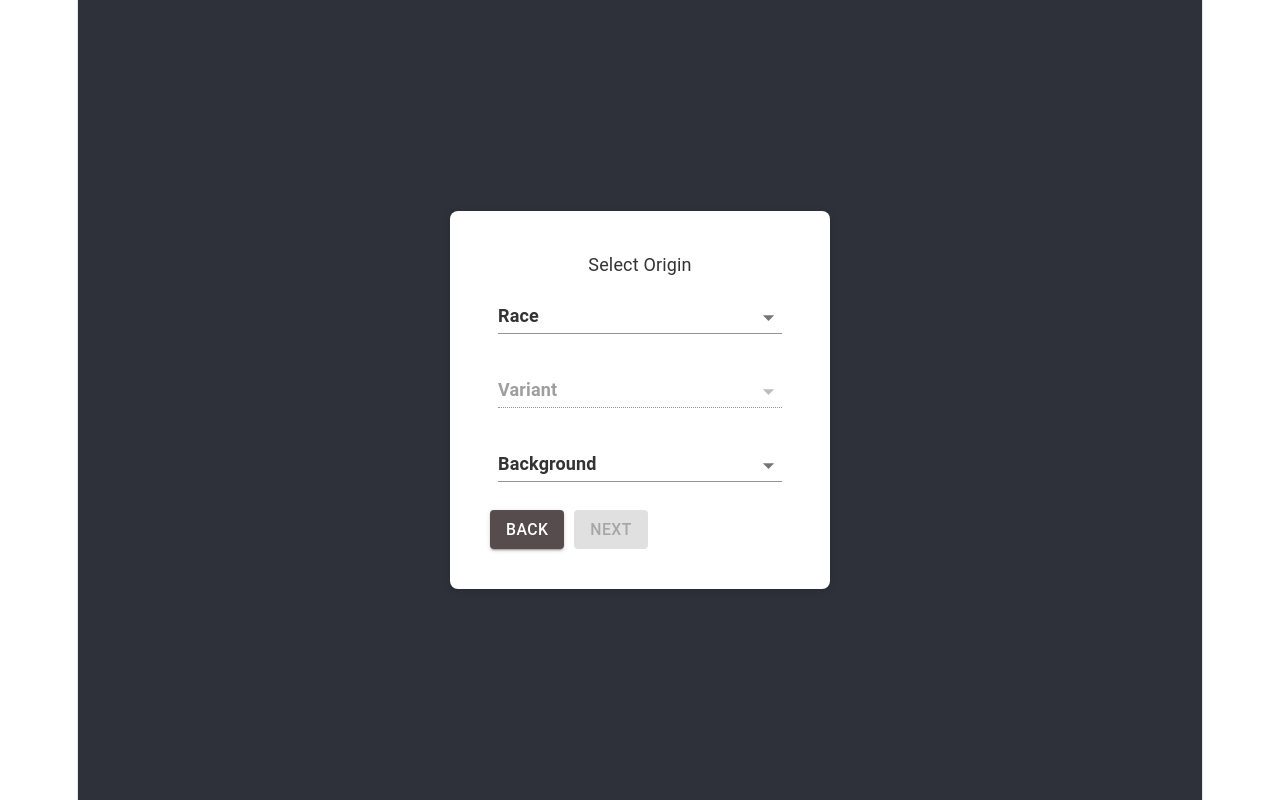
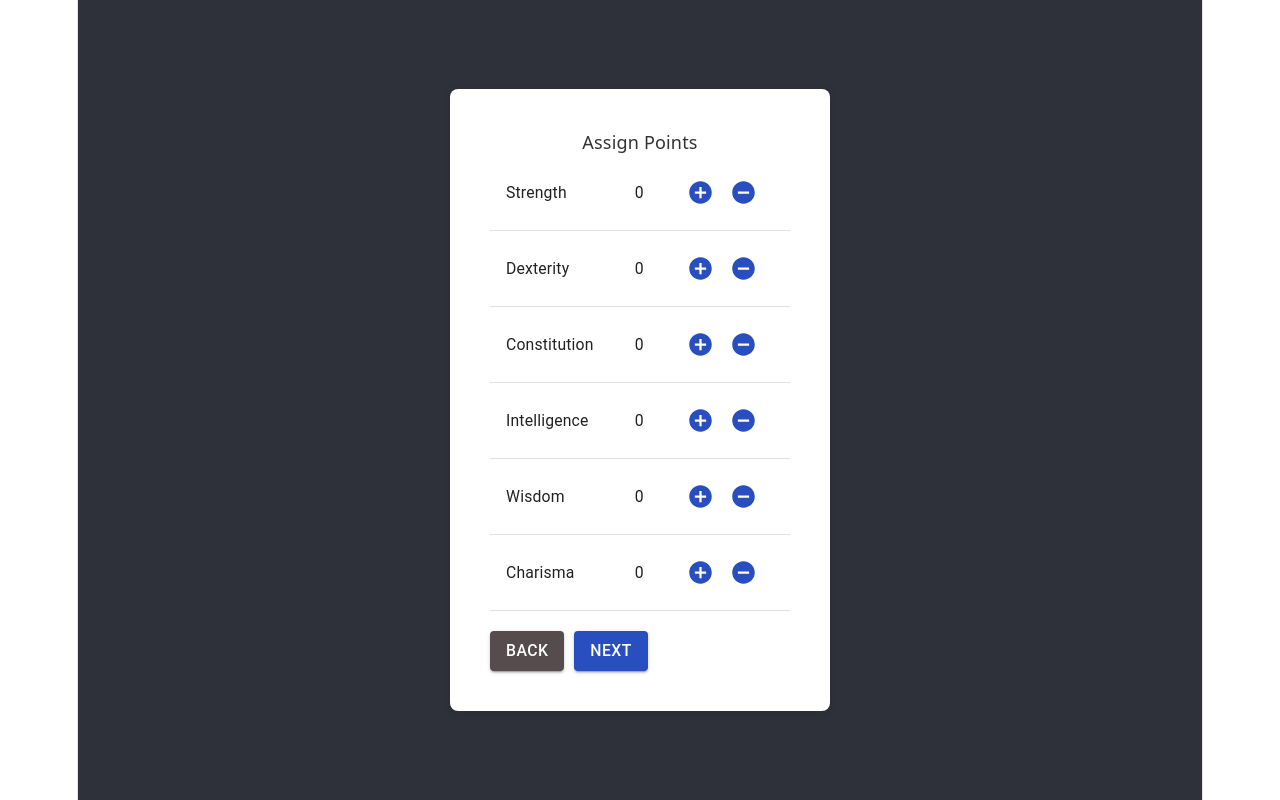
Before and after one commit to Johnathon-M-Begg/PhantasyStar_TTRPG_tool, a React (Vite) app: page /create in a window 1280 px wide. Built offline with nearby package versions, Linux system fonts and the light colour scheme.

Commit message:
feature/1 adding MUI icons

```diff
--- a/package.json
+++ b/package.json
@@ -12,6 +12,7 @@
   "dependencies": {
     "@emotion/react": "^11.14.0",
     "@emotion/styled": "^11.14.1",
+    "@mui/icons-material": "^7.3.9",
     "@mui/material": "^7.3.9",
     "react": "^19.2.4",
     "react-dom": "^19.2.4",
--- a/src/components/CharacterCreation/AbilityAssign.jsx
+++ b/src/components/CharacterCreation/AbilityAssign.jsx
@@ -1,14 +1,15 @@
 import {
     Button,
     FormControl,
-    Grid,
+    Grid, Icon, IconButton,
     MenuItem,
     Select,
     Stack,
     Table,
-    TableBody, TableCell,
+    TableBody, TableCell, TableRow,
 } from "@mui/material";
 import {useState} from "react";
+import {AddCircle, RemoveCircle} from "@mui/icons-material";
 
 function AbilityAssign({
     abilityScores,
@@ -16,10 +17,12 @@ function AbilityAssign({
     setStep,
 }) {
 
+
+
     const rules = [
-        "Method A: Assign Values",
-        "Method B: Assign Points",
-        "Method C: Assign Roles",
+        // "Assign Values",
+        "Assign Points",
+        // "Assign Rolls",
     ]
     const [currentRule, setCurrentRule] = useState(rules[0])
 
@@ -28,35 +31,85 @@ function AbilityAssign({
         return(
             <Table>
                 <TableBody>
+                    <TableRow>
                         <TableCell>Strength</TableCell>
                         <TableCell>{abilityScores.Strength}</TableCell>
-                </TableBody>
-                <TableBody>
+                        <TableCell>
+                            <IconButton color="primary">
+                                <AddCircle/>
+                            </IconButton>
+                            <IconButton color="primary">
+                                <RemoveCircle/>
+                            </IconButton>
+                        </TableCell>
+                    </TableRow>
+                    <TableRow>
                         <TableCell>Dexterity</TableCell>
                         <TableCell>{abilityScores.Dexterity}</TableCell>
-                </TableBody>
-                <TableBody>
+                        <TableCell>
+                            <IconButton color="primary">
+                                <AddCircle/>
+                            </IconButton>
+                            <IconButton color="primary">
+                                <RemoveCircle/>
+                            </IconButton>
+                        </TableCell>
+
+                    </TableRow>
+                    <TableRow>
                         <TableCell>Constitution</TableCell>
                         <TableCell>{abilityScores.Constitution}</TableCell>
-                </TableBody>
-                <TableBody>
+                        <TableCell>
+                            <IconButton color="primary">
+                                <AddCircle/>
+                            </IconButton>
+                            <IconButton color="primary">
+                                <RemoveCircle/>
+                            </IconButton>
+                        </TableCell>
+                    </TableRow>
+                    <TableRow>
                         <TableCell>Intelligence</TableCell>
                         <TableCell>{abilityScores.Intelligence}</TableCell>
-                </TableBody>
-                <TableBody>
+                        <TableCell>
+                            <IconButton color="primary">
+                                <AddCircle/>
+                            </IconButton>
+                            <IconButton color="primary">
+                                <RemoveCircle/>
+                            </IconButton>
+                        </TableCell>
+                    </TableRow>
+                    <TableRow>
                         <TableCell>Wisdom</TableCell>
                         <TableCell>{abilityScores.Wisdom}</TableCell>
-                </TableBody>
-                <TableBody>
+                        <TableCell>
+                            <IconButton color="primary">
+                                <AddCircle/>
+                            </IconButton>
+                            <IconButton color="primary">
+                                <RemoveCircle/>
+                            </IconButton>
+                        </TableCell>
+                    </TableRow>
+                    <TableRow>
                         <TableCell>Charisma</TableCell>
                         <TableCell>{abilityScores.Charisma}</TableCell>
+                        <TableCell>
+                            <IconButton color="primary">
+                                <AddCircle/>
+                            </IconButton>
+                            <IconButton color="primary">
+                                <RemoveCircle/>
+                            </IconButton>
+                        </TableCell>
+                    </TableRow>
                 </TableBody>
             </Table>
         )
     }
 
     const resetAbilityScores = () => {
-        console.log("resetAbilityScores")
         setAbilityScore.valueOf({
             Strength: 0,
             Dexterity: 0,
@@ -69,21 +122,22 @@ function AbilityAssign({
 
     return (
         <Stack direction="column">
-            <p>Select Rules</p>
-            <FormControl variant="standard" size="small">
-                <Select
-                    id={"rules-select"}
-                    value={currentRule}
-                    onChange={(e) => {
-                        resetAbilityScores()
-                        setCurrentRule(e.target.value)
-                    }}
-                >
-                    {rules.map((item, index) => (
-                        <MenuItem key={index} value={item}>{item}</MenuItem>
-                    ))}
-                </Select>
-            </FormControl>
+            <p>{currentRule}</p>
+            {/*<p>Select Rules</p>*/}
+            {/*<FormControl variant="standard" size="small">*/}
+            {/*    <Select*/}
+            {/*        id={"rules-select"}*/}
+            {/*        value={currentRule}*/}
+            {/*        onChange={(e) => {*/}
+            {/*            resetAbilityScores()*/}
+            {/*            setCurrentRule(e.target.value)*/}
+            {/*        }}*/}
+            {/*    >*/}
+            {/*        {rules.map((item, index) => (*/}
+            {/*            <MenuItem key={index} value={item}>{item}</MenuItem>*/}
+            {/*        ))}*/}
+            {/*    </Select>*/}
+            {/*</FormControl>*/}
             <Stack direction="row" spacing={2}>
                 <AbilityTable />
             </Stack>
--- a/src/components/CharacterCreation/CreateCharacter.jsx
+++ b/src/components/CharacterCreation/CreateCharacter.jsx
@@ -26,7 +26,7 @@ function CreateCharacter() {
     return (
         <div className="container">
             <Box className="white-box">
-                {step === 1 && (
+                {step === 3 && (
                     <OriginSelect
                         selectedOrigin={selectedOrigin}
                         setSelectedOrigin={setSelectedOrigin}
@@ -40,7 +40,7 @@ function CreateCharacter() {
                     setStep={setStep}
                     />
                 )}
-                {step === 3 && (
+                {step === 1 && (
                     <AbilityAssign
                         abilityScores={abilityScores}
                         setAbilityScore={setAbilityScore}
```
Lines whose indentation alone changed are shown as unchanged.
